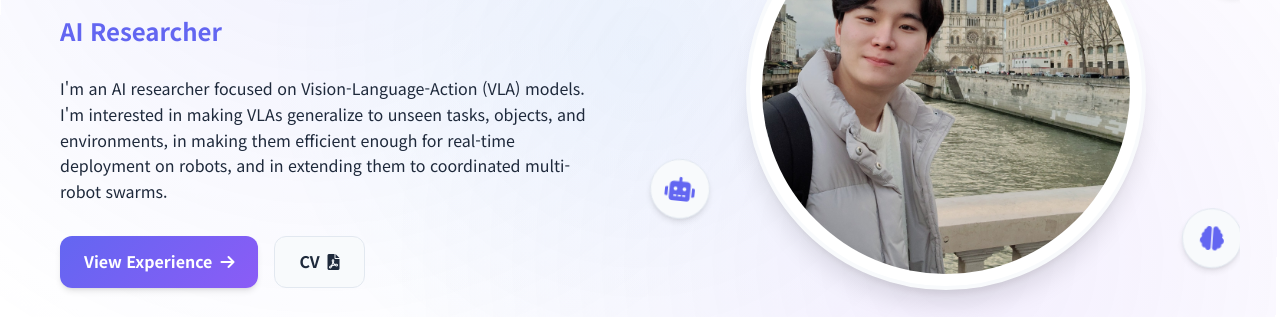
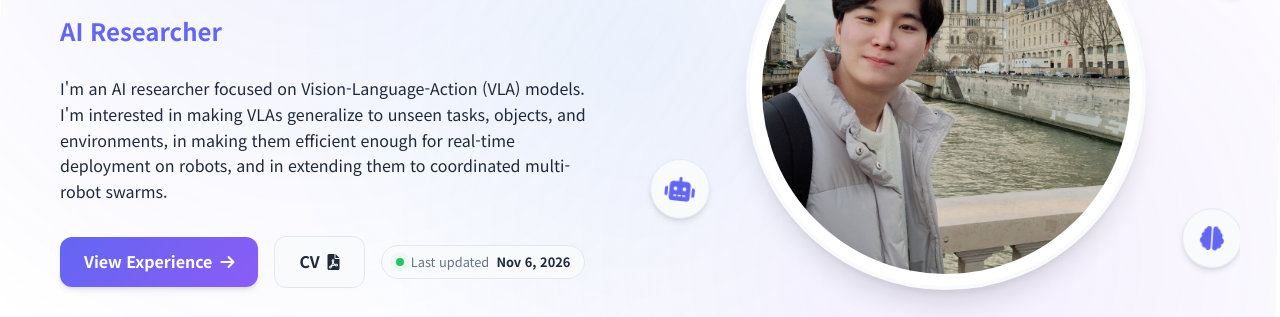
Before and after one commit to allchiever/allchiever.github.io, a plain HTML site: page index.html in a window 1280 px wide. Shown: the part 330-647 px from the top of the page. Drawn offline with Linux system fonts and the light colour scheme; no server answers.

Commit message:
Add last-updated badge next to CV button (auto from latest commit)
Co-Authored-By: Claude Opus 5.5 <noreply@anthropic.com>

```diff
--- a/index.html
+++ b/index.html
@@ -76,6 +76,11 @@
                         <span>CV</span>
                         <i class="fas fa-file-pdf"></i>
                     </a>
+                    <div class="last-updated" title="Last updated">
+                        <span class="last-updated-dot"></span>
+                        <span>Last updated</span>
+                        <time id="last-updated-date" datetime="2026-11-06">Nov 6, 2026</time>
+                    </div>
                 </div>
                 <div class="hero-social">
                     <a href="https://github.com/allchiever" target="_blank" class="social-link" aria-label="GitHub">
--- a/script.js
+++ b/script.js
@@ -348,3 +348,20 @@ window.addEventListener('load', () => {
 window.addEventListener('load', () => {
     document.body.classList.add('loaded');
 });
+
+// Last updated date: latest commit on GitHub, falls back to the static date in the HTML
+(function () {
+    const el = document.getElementById('last-updated-date');
+    if (!el) return;
+    const fmt = (d) => d.toLocaleDateString('en-US', { year: 'numeric', month: 'short', day: 'numeric' });
+    fetch('https://api.github.com/repos/allchiever/allchiever.github.io/commits?per_page=1')
+        .then((r) => (r.ok ? r.json() : Promise.reject()))
+        .then((data) => {
+            const iso = data[0] && data[0].commit && data[0].commit.committer && data[0].commit.committer.date;
+            if (!iso) return;
+            const d = new Date(iso);
+            el.textContent = fmt(d);
+            el.setAttribute('datetime', iso.slice(0, 10));
+        })
+        .catch(() => {});
+})();
--- a/styles.css
+++ b/styles.css
@@ -411,6 +411,8 @@ body {
 
 .hero-buttons {
     display: flex;
+    flex-wrap: wrap;
+    align-items: center;
     gap: 1rem;
     margin-top: 2rem;
     margin-bottom: 2rem;
@@ -1827,3 +1829,42 @@ body {
     border: 1.5px dashed #4A90E2;
     opacity: 0.85;
 }
+
+/* Last updated badge (hero) */
+.last-updated {
+    display: inline-flex;
+    align-items: center;
+    gap: 0.45rem;
+    padding: 6px 14px;
+    border: 1px solid var(--border-color);
+    border-radius: 999px;
+    background: var(--bg-secondary);
+    color: var(--text-secondary);
+    font-size: 0.8rem;
+}
+
+@media (max-width: 480px) {
+    .hero-buttons .last-updated {
+        align-self: center;
+    }
+}
+
+.last-updated time {
+    color: var(--text-primary);
+    font-weight: 600;
+}
+
+.last-updated-dot {
+    width: 8px;
+    height: 8px;
+    border-radius: 50%;
+    background: #22c55e;
+    box-shadow: 0 0 0 0 rgba(34, 197, 94, 0.6);
+    animation: last-updated-pulse 2s infinite;
+}
+
+@keyframes last-updated-pulse {
+    0% { box-shadow: 0 0 0 0 rgba(34, 197, 94, 0.6); }
+    70% { box-shadow: 0 0 0 6px rgba(34, 197, 94, 0); }
+    100% { box-shadow: 0 0 0 0 rgba(34, 197, 94, 0); }
+}
```
